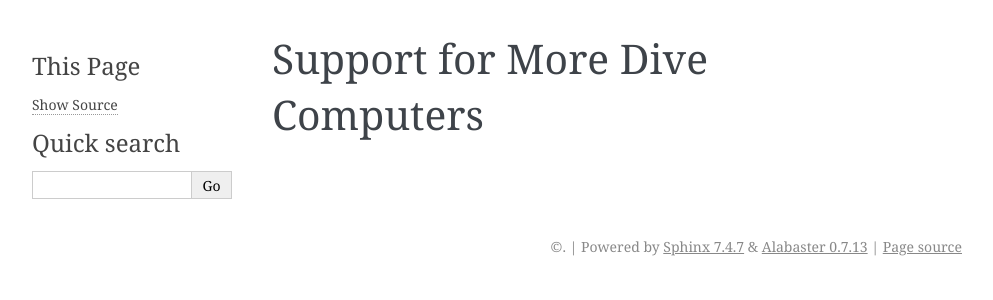
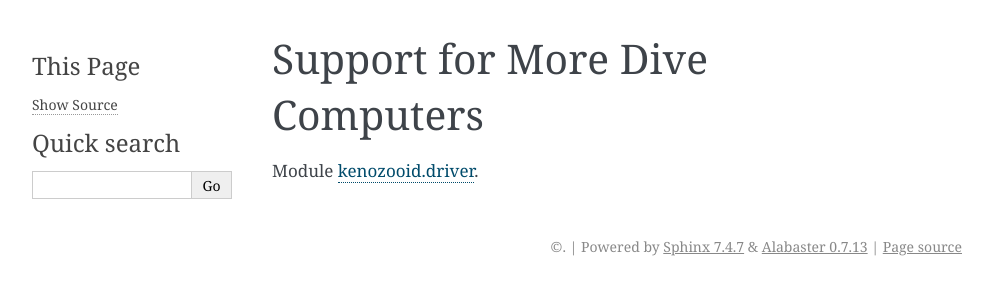
Before and after one commit to gitGNU/gnu_kenozooid, a Sphinx documentation site: the page built from doc/moredev.txt, in a window 1280 px wide. Shown: the top 300 px of the page, without its empty margins (148-1141 px from the left). Built offline with Sphinx 7.4.7, drawn with Linux system fonts in a browser that asks for light colours; part of the change alters nothing that is shown.

Commit message:
- started to generate API documentation using epydoc until sphinx is able   to do it nicely - started to implement `api` docutils role as sphinx extension to integrate   sphinx and epydoc generated documentations

```diff
--- a/doc/conf.py
+++ b/doc/conf.py
@@ -1,4 +1,11 @@
-extensions = ['sphinx.ext.autodoc', 'sphinx.ext.doctest', 'sphinx.ext.todo']
+import sys
+import os.path
+
+sys.path.append(os.path.abspath('.'))
+sys.path.append(os.path.abspath('doc'))
+
+extensions = ['sphinx.ext.autodoc', 'sphinx.ext.doctest', 'sphinx.ext.todo',
+    'extapi']
 project = 'Kenozooid'
 source_suffix = '.txt'
 master_doc = 'contents'
--- /dev/null
+++ b/doc/extapi.py
@@ -0,0 +1,34 @@
+#
+# Kenozooid - software stack to support different capabilities of dive
+# computers.
+#
+# Copyright (C) 2009 by Artur Wroblewski <wrobell@pld-linux.org>
+#
+# This program is free software: you can redistribute it and/or modify
+# it under the terms of the GNU General Public License as published by
+# the Free Software Foundation, either version 3 of the License, or
+# (at your option) any later version.
+#
+# This program is distributed in the hope that it will be useful,
+# but WITHOUT ANY WARRANTY; without even the implied warranty of
+# MERCHANTABILITY or FITNESS FOR A PARTICULAR PURPOSE.  See the
+# GNU General Public License for more details.
+#
+# You should have received a copy of the GNU General Public License
+# along with this program.  If not, see <http://www.gnu.org/licenses/>.
+#
+
+from docutils import nodes, utils
+
+def api_role(role, rawtext, text, lineno, inliner, options={}, content=[]):
+    basedir = 'api'
+
+    name = '%s' % text
+    file = '%s/%s-module.html' % (basedir, text)
+
+    node = nodes.reference(rawtext, name, refuri=file, **options)
+    return [node], []
+
+
+def setup(app):
+    app.add_role('api', api_role)
--- a/doc/moredev.txt
+++ b/doc/moredev.txt
@@ -1,2 +1,4 @@
 Support for More Dive Computers
 ===============================
+
+Module :api:`kenozooid.driver`.
```
Also changed, not shown: 1 other file.
